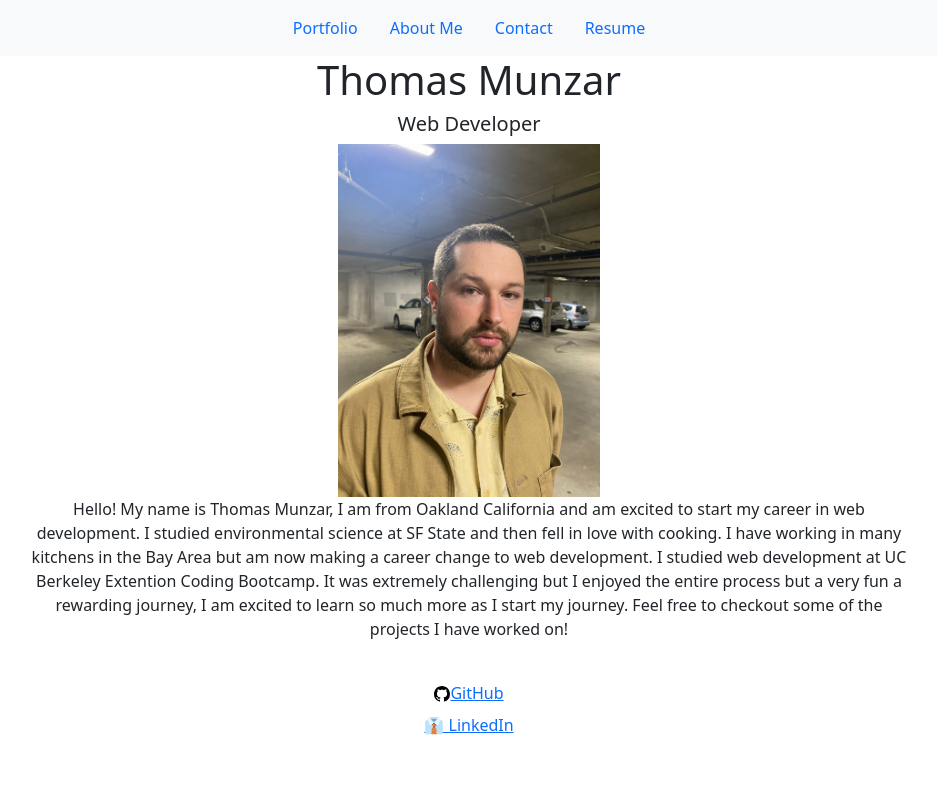
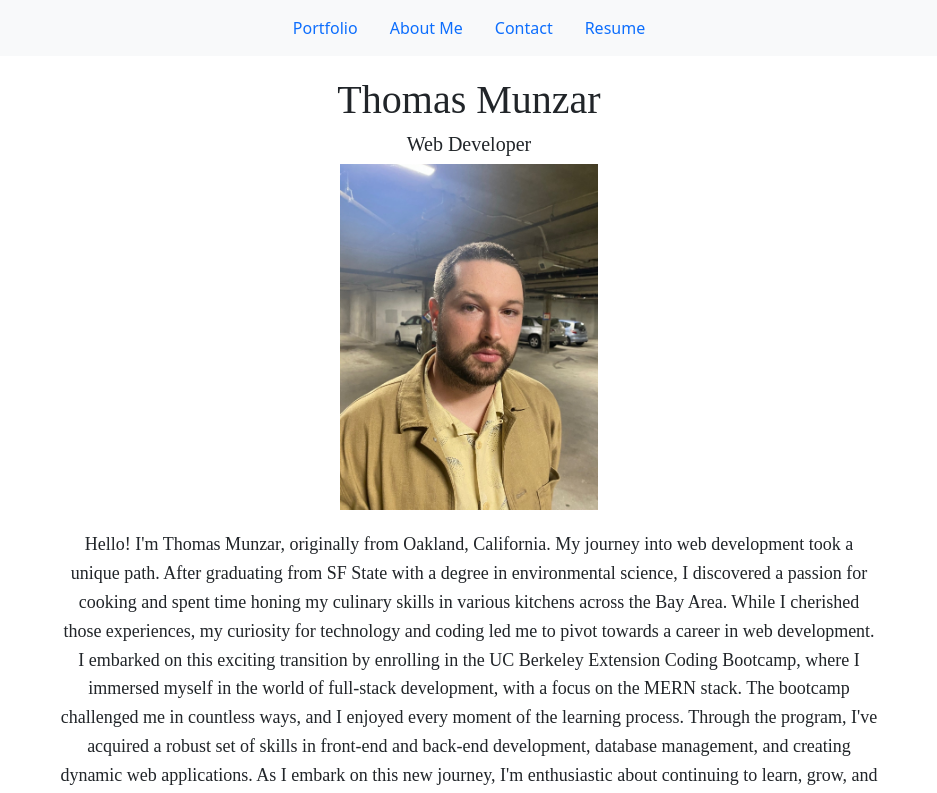
Before and after one commit to ThomasMunzar/Thomas_Portfolio-React, a React (Vite) app: page /about in a window 1280 px wide. Shown: the top 793 px of the page, without its empty margins (171-1108 px from the left). Built offline with nearby package versions, Linux system fonts and the light colour scheme.

Commit message:
edited Bio

```diff
--- a/src/components/pages/About.css
+++ b/src/components/pages/About.css
@@ -3,6 +3,13 @@
     height:auto;
     display: block;
     margin: 0 auto;
+}
 
+.container{
+    font-family: 'Times New Roman', Times, serif;
+    font-size: 18px;
+    line-height: 1.6;
+    text-align: center;
+    padding: 20px;
 
 }
--- a/src/components/pages/AboutMe.jsx
+++ b/src/components/pages/AboutMe.jsx
@@ -14,11 +14,13 @@ export default function About() {
         <div>
           <img src={Thomas} alt="Image of a Web Developer" className="about-image"></img>
         </div>
-        <div className="text-center">
+        <div className="container text-center">
         <p className="">
-          Hello! My name is Thomas Munzar, I am from Oakland California and am excited to start my career in web development.  I studied environmental science at SF State and then fell in love with cooking.
-          I have working in many kitchens in the Bay Area but am now making a career change to web development. I studied web development at UC Berkeley Extention Coding Bootcamp. It was extremely challenging
-          but I enjoyed the entire process but a very fun a rewarding journey, I am excited to learn so much more as I start my journey. Feel free to checkout some of the projects I have worked on!
+        Hello! I'm Thomas Munzar, originally from Oakland, California. My journey into web development took a unique path. After graduating from SF State with a degree in environmental science, I discovered a passion for cooking and spent time honing my culinary skills in various kitchens across the Bay Area. While I cherished those experiences, my curiosity for technology and coding led me to pivot towards a career in web development.
+I embarked on this exciting transition by enrolling in the UC Berkeley Extension Coding Bootcamp, where I immersed myself in the world of full-stack development, with a focus on the MERN stack. The bootcamp challenged me in countless ways, and I enjoyed every moment of the learning process. Through the program, I've acquired a robust set of skills in front-end and back-end development, database management, and creating dynamic web applications.
+As I embark on this new journey, I'm enthusiastic about continuing to learn, grow, and contribute to the dynamic field of web development. Please explore my portfolio to see some of the projects I've worked on, showcasing the skills I've acquired during my coding bootcamp.
+Thank you for visiting, and I look forward to connecting with fellow web enthusiasts and potential employers to create exciting digital experiences together!
+
         </p>
         </div>
 
--- a/src/main.jsx
+++ b/src/main.jsx
@@ -1,7 +1,6 @@
 import React from 'react'
 import ReactDOM from 'react-dom/client'
 import App from './App.jsx'
-// import './index.css'
 import 'bootstrap/dist/css/bootstrap.min.css';
 
 import { createBrowserRouter, RouterProvider } from 'react-router-dom';
```
